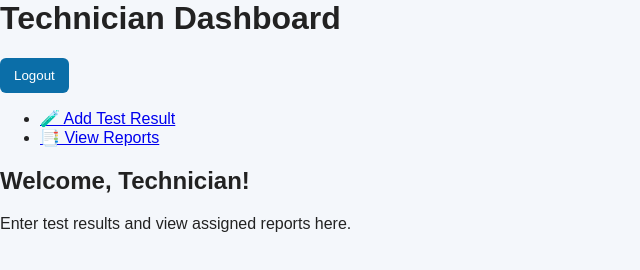
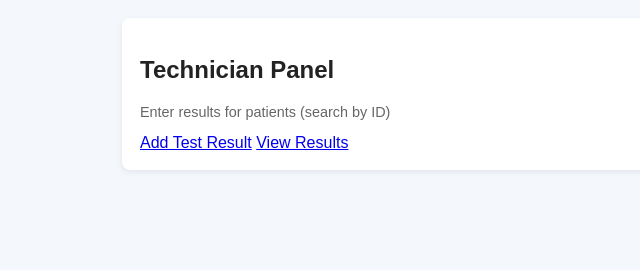
Before and after one commit to MHSons/AMCL, a plain HTML site: page technician.html in a window 1280 px wide. Shown: the whole page, without its empty margins (0-640 px from the left). Drawn offline with Linux system fonts and the light colour scheme.

Commit message:
Update technician.html

```diff
--- a/technician.html
+++ b/technician.html
@@ -1,35 +1,17 @@
-<!DOCTYPE html>
+<!doctype html>
 <html lang="en">
 <head>
-  <meta charset="UTF-8">
-  <title>Alpha Med Lab - Technician Dashboard</title>
+  <meta charset="utf-8">
+  <title>Technician - Alpha Lab</title>
+  <meta name="viewport" content="width=device-width,initial-scale=1">
   <link rel="stylesheet" href="style.css">
 </head>
 <body>
-  <div class="dashboard-container">
-    <header>
-      <h1>Technician Dashboard</h1>
-      <button onclick="logout()">Logout</button>
-    </header>
-
-    <nav>
-      <ul>
-        <li><a href="add_test_result.html">🧪 Add Test Result</a></li>
-        <li><a href="view_reports.html">📑 View Reports</a></li>
-      </ul>
-    </nav>
-
-    <main>
-      <h2>Welcome, Technician!</h2>
-      <p>Enter test results and view assigned reports here.</p>
-    </main>
+  <div class="container">
+    <h2>Technician Panel</h2>
+    <p class="small">Enter results for patients (search by ID)</p>
+    <a class="btn" href="add_test_result.html">Add Test Result</a>
+    <a class="btn alt" href="view_reports.html">View Results</a>
   </div>
-
-  <script>
-    function logout() {
-      localStorage.removeItem("loggedInUser");
-      window.location.href = "login.html";
-    }
-  </script>
 </body>
 </html>
```
